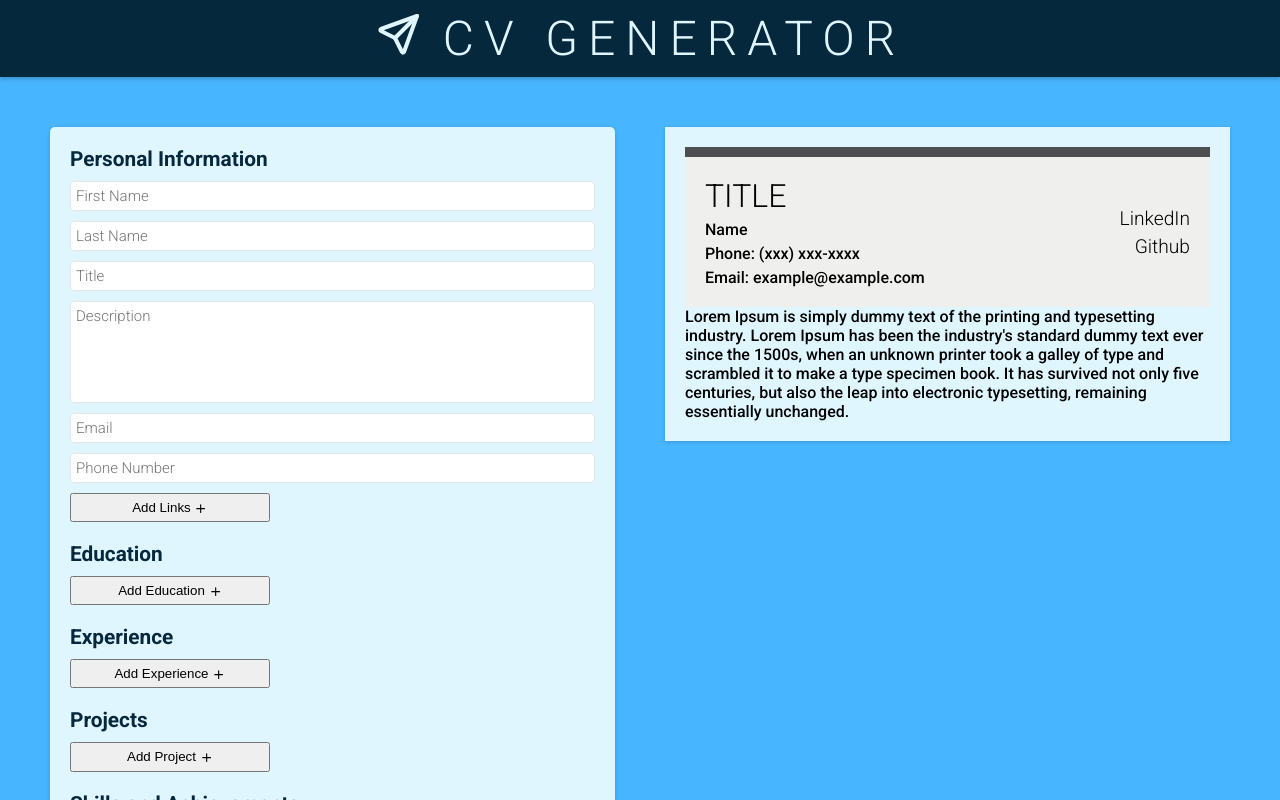
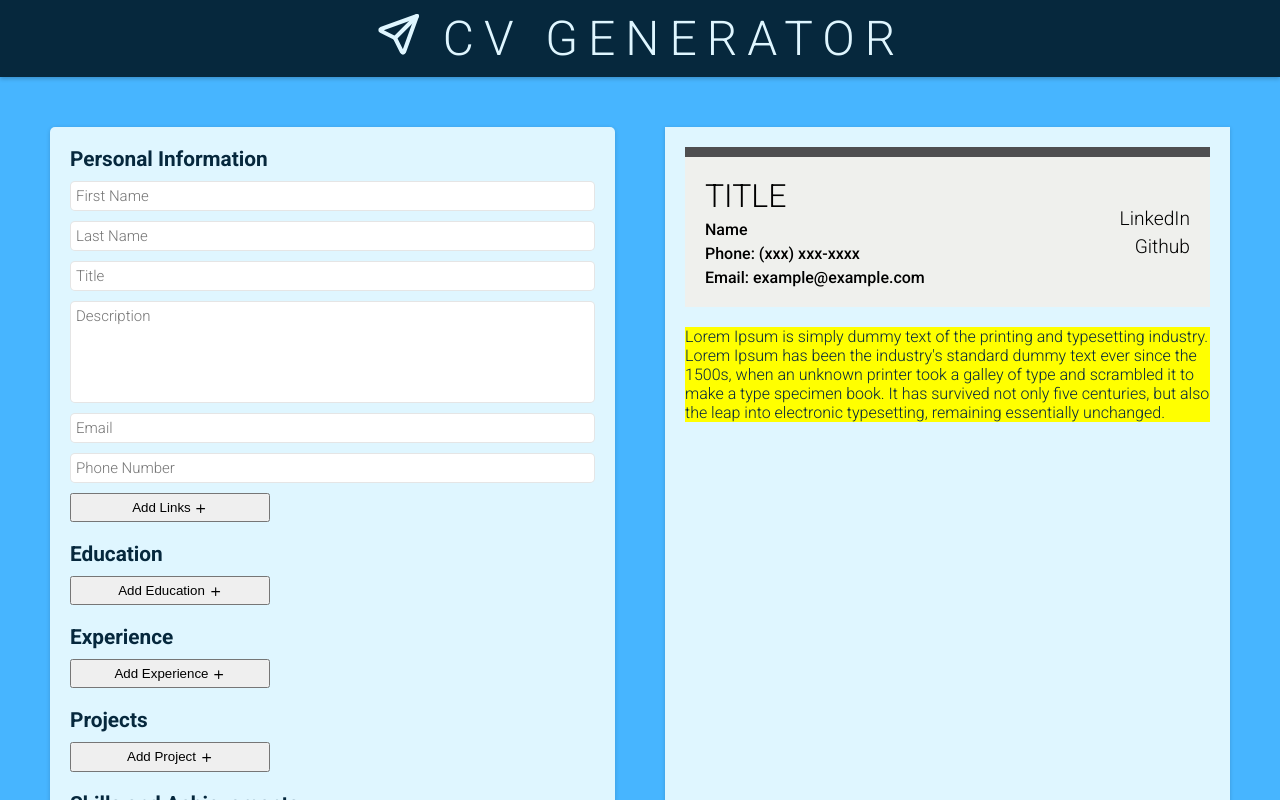
Before and after one commit to asadjawaid/CV-Builder, a React (Create React App) app: page / in a window 1280 px wide. Shown: the top 800 px of the page. Built offline with nearby package versions, Linux system fonts and the light colour scheme.

Commit message:
Prevent CV preview div from expanding

```diff
--- a/src/components/CVPreview/CVPreview.js
+++ b/src/components/CVPreview/CVPreview.js
@@ -84,10 +84,16 @@
 				</div>
 				{/* Section */}
 				<div className="cv-preview-description">
-					Lorem Ipsum is simply dummy text of the printing and typesetting industry. Lorem Ipsum has been the industry's
-					standard dummy text ever since the 1500s, when an unknown printer took a galley of type and scrambled it to
-					make a type specimen book. It has survived not only five centuries, but also the leap into electronic
-					typesetting, remaining essentially unchanged.
+					{!description ? (
+						<p>
+							Lorem Ipsum is simply dummy text of the printing and typesetting industry. Lorem Ipsum has been the
+							industry's standard dummy text ever since the 1500s, when an unknown printer took a galley of type and
+							scrambled it to make a type specimen book. It has survived not only five centuries, but also the leap into
+							electronic typesetting, remaining essentially unchanged.
+						</p>
+					) : (
+						<p>{description}</p>
+					)}
 				</div>
 				{/* Experience Section */}
 				<section className="cv-preview-experience"></section>
--- a/src/styles/componentStyles.css
+++ b/src/styles/componentStyles.css
@@ -95,6 +95,8 @@
 .cv-container .cv-form-container {
 	border-radius: 5px;
 	padding: 0 20px 20px 20px;
+	grid-row: 1 / span 2;
+	grid-column: 1 / 2;
 }
 
 .cv-container .cv-form-container h1 {
@@ -147,10 +149,8 @@
 .cv-container .cv-preview-container {
 	position: sticky;
 	top: 20px;
-	height: fit-content;
+	height: 100vh;
 	padding: 20px;
-	/* background-color: var(--darkBlue); */
-	/* user-select: none; */
 }
 
 /*-----------------------------------------------------------
@@ -199,6 +199,13 @@
 	margin-right: 5px;
 }
 
+.cv-preview-description {
+	margin-top: 20px;
+	background-color: yellow;
+	font-weight: 200;
+	color: #06283d;
+}
+
 /* Media Queries */
 /* Extra small devices (phones, 600px and down) */
 @media only screen and (max-width: 600px) {
```
